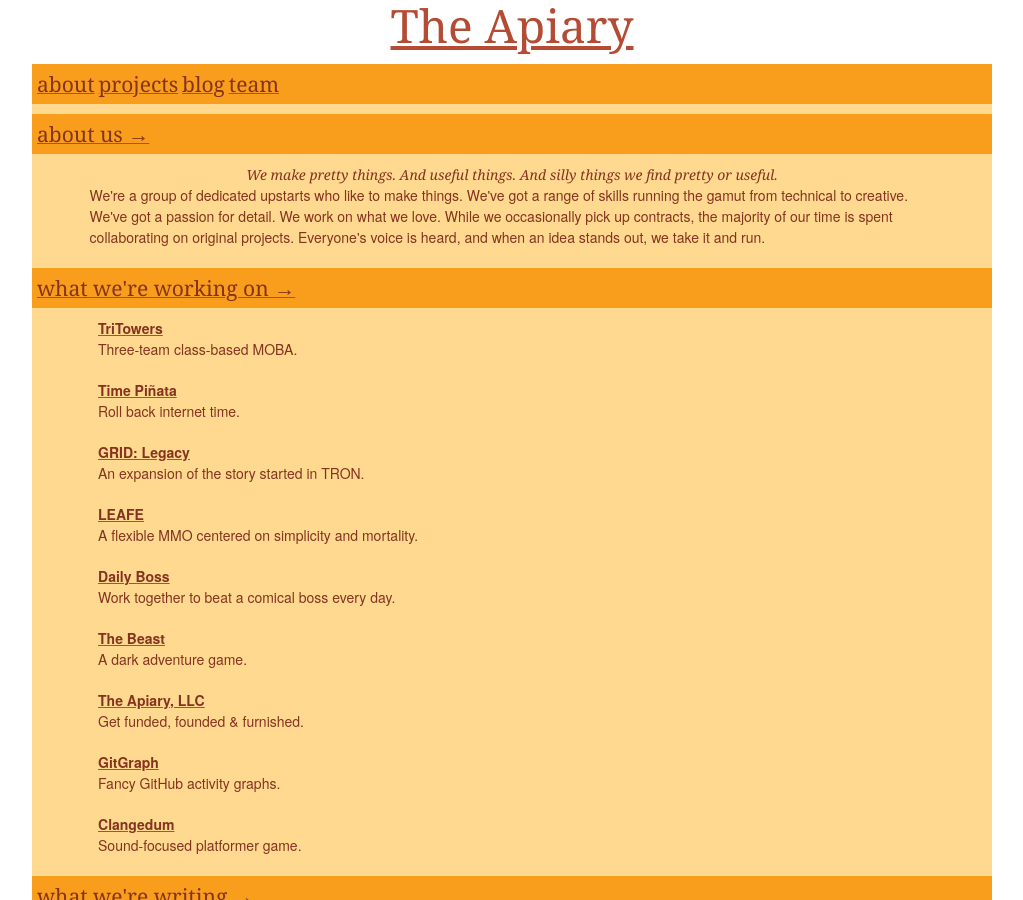
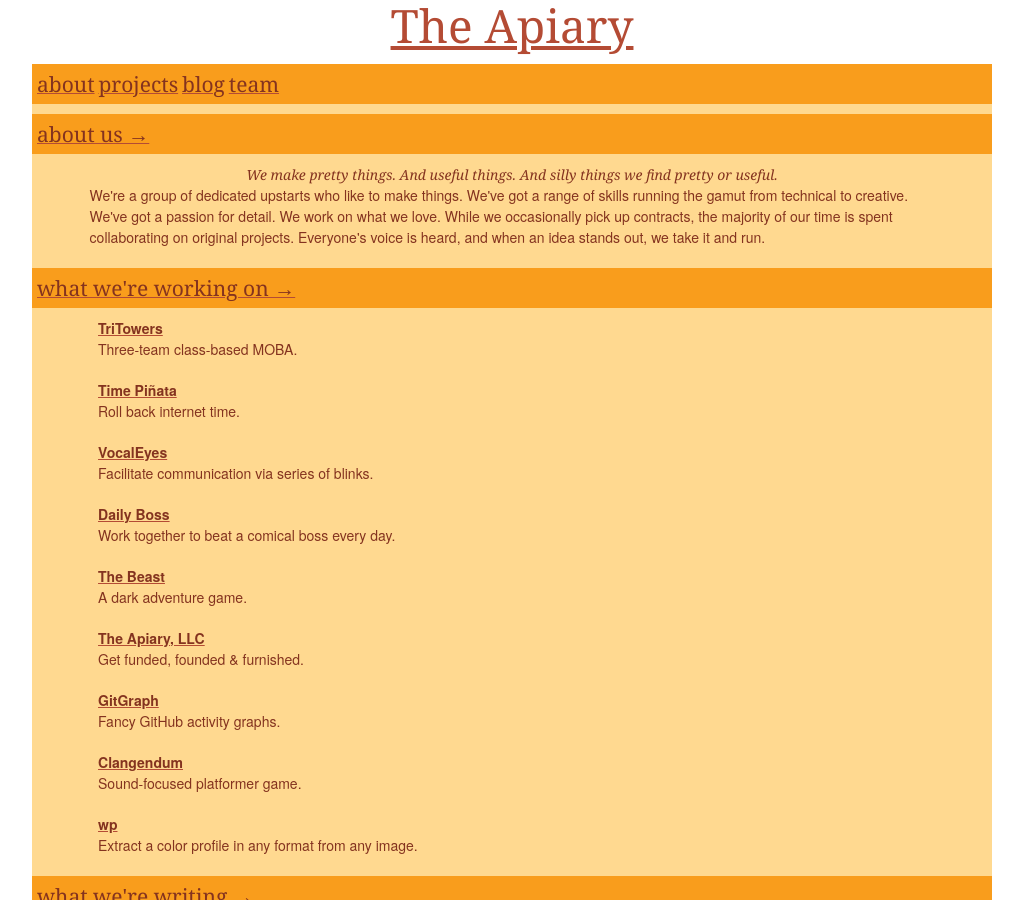
Before and after one commit to The-Apiary/the-apiary.github.io, a Jekyll site: the page built from index.html, in a window 1280 px wide and 900 px high. Shown: the whole window, without its empty margins (128-1151 px from the left). Built offline with Jekyll 4.4.1, drawn with Linux system fonts in a browser that asks for light colours; Markdown is read by kramdown in place of the engine named in the settings; comment, search, counter and statistics services are not loaded.

Commit message:
update project list

```diff
--- a/_posts/ideas/2012-09-28-vocaleyes.markdown
+++ b/_posts/ideas/2012-09-28-vocaleyes.markdown
@@ -3,6 +3,6 @@
 title:  "VocalEyes"
 date:   2013-03-24
 categories: ideas
-status: idea
+status: active
 summary: Facilitate communication via series of blinks.
 ---
--- a/_posts/ideas/2012-11-28-grid-legacy.markdown
+++ b/_posts/ideas/2012-11-28-grid-legacy.markdown
@@ -3,6 +3,6 @@
 title:  "GRID: Legacy"
 date:   2013-03-24
 categories: ideas
-status: active
+status: idea
 summary: An expansion of the story started in TRON.
 ---
--- a/_posts/ideas/2012-11-28-leafe.markdown
+++ b/_posts/ideas/2012-11-28-leafe.markdown
@@ -3,6 +3,6 @@
 title:  "LEAFE"
 date:   2013-03-24
 categories: ideas
-status: active
+status: idea
 summary: A flexible MMO centered on simplicity and mortality.
 ---
--- a/_posts/ideas/2013-08-27-clangendum.markdown
+++ b/_posts/ideas/2013-08-27-clangendum.markdown
@@ -1,6 +1,6 @@
 ---
 layout: idea
-title:  "Clangedum"
+title:  "Clangendum"
 date:   2013-03-24
 categories: ideas
 status: active
--- /dev/null
+++ b/_posts/ideas/2013-10-30-wp.markdown
@@ -0,0 +1,8 @@
+---
+layout: idea
+title:  "wp"
+date:   2013-03-24
+categories: ideas
+status: active
+summary: Extract a color profile in any format from any image.
+---
```
